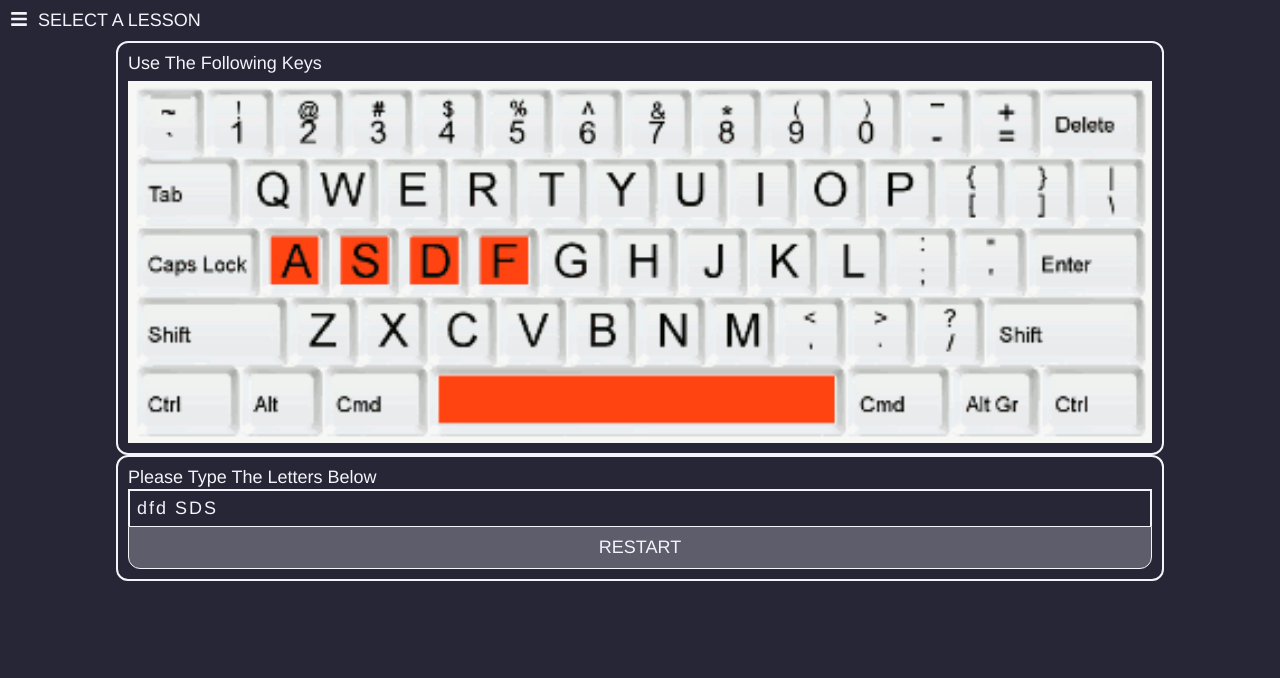
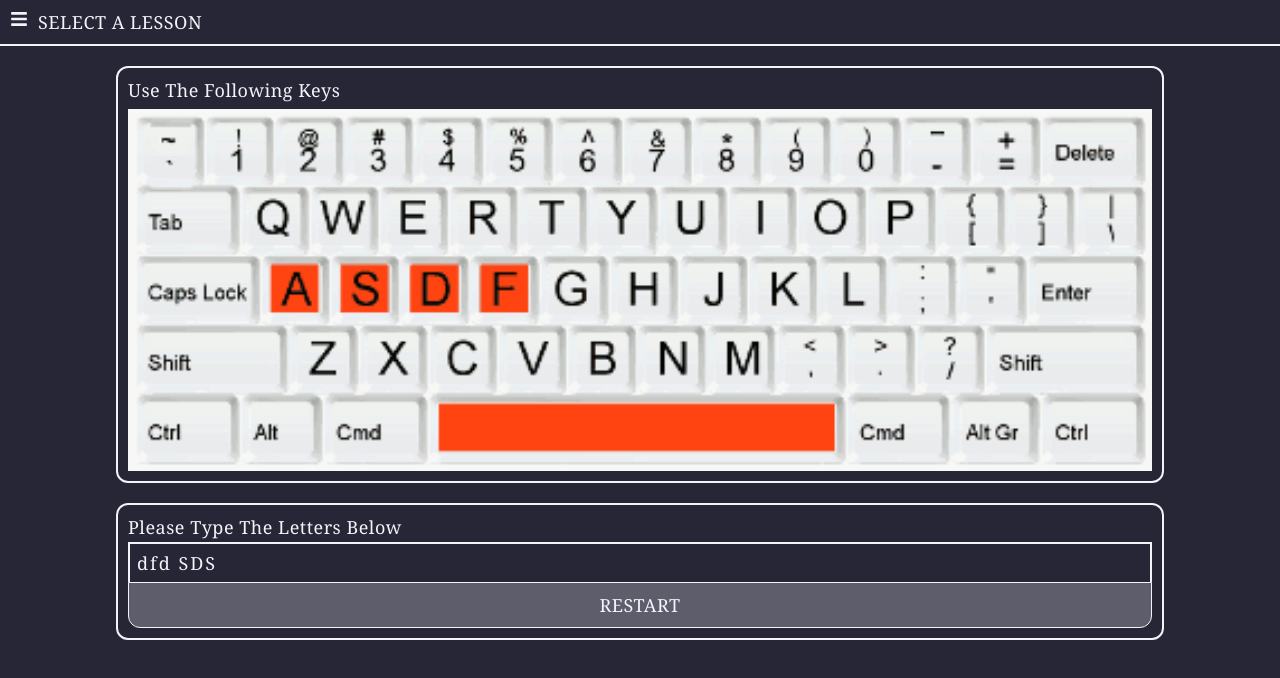
Before and after one commit to stevenarellano/speed-typing, a React (Create React App) app in the folder speed-typing/: page / in a window 1280 px wide. Shown: the top 678 px of the page. Built offline with nearby package versions, Linux system fonts and the light colour scheme.

Commit message:
fix font

```diff
--- a/speed-typing/src/App.css
+++ b/speed-typing/src/App.css
@@ -15,9 +15,10 @@
     flex-direction: column;
     justify-content: start;
     align-items: center;
-
-    font-family: Helvetica, Arial, sans-serif;
+    gap: 20px;
+    font-family: Georgia, "Times New Roman", Times, serif;
     font-size: 18px;
+    letter-spacing: 0.5px;
 }
 
 @media only screen and (min-width: 600px) {
--- a/speed-typing/src/App.js
+++ b/speed-typing/src/App.js
@@ -18,6 +18,7 @@ function App() {
         new TypingInfo(lessonText, new Timer())
     );
     useLayoutEffect(() => {
+
         setTypingInfo(new TypingInfo(lessonText, new Timer()));
     }, [lessonNum]);
 
--- a/speed-typing/src/components/Options.css
+++ b/speed-typing/src/components/Options.css
@@ -4,7 +4,7 @@
     color: var(--text-secondary);
 
     width: 100%;
-
+    border-bottom: solid 2px var(--text-primary);
 }
 
 .active-lesson {
--- a/speed-typing/src/components/TypingArea.css
+++ b/speed-typing/src/components/TypingArea.css
@@ -16,7 +16,7 @@
 
 .title {
     grid-area: header;
-    padding: 0px 0px 1px 0px;
+    padding: 0px 0px 3px 0px;
 }
 
 #typing-container {
--- a/speed-typing/src/components/TypingArea.js
+++ b/speed-typing/src/components/TypingArea.js
@@ -88,6 +88,9 @@ export default function TypingArea({ lessonState, typingInfoState }) {
         };
     }, [lessonNum, typingInfo]); // Empty array ensures that effect is only run on mount and unmount
 
+    useLayoutEffect(() => {
+        setFinished(0);
+    }, [lessonNum]);
     return (
         <div id="lesson-area">
             {typingBody}
```
